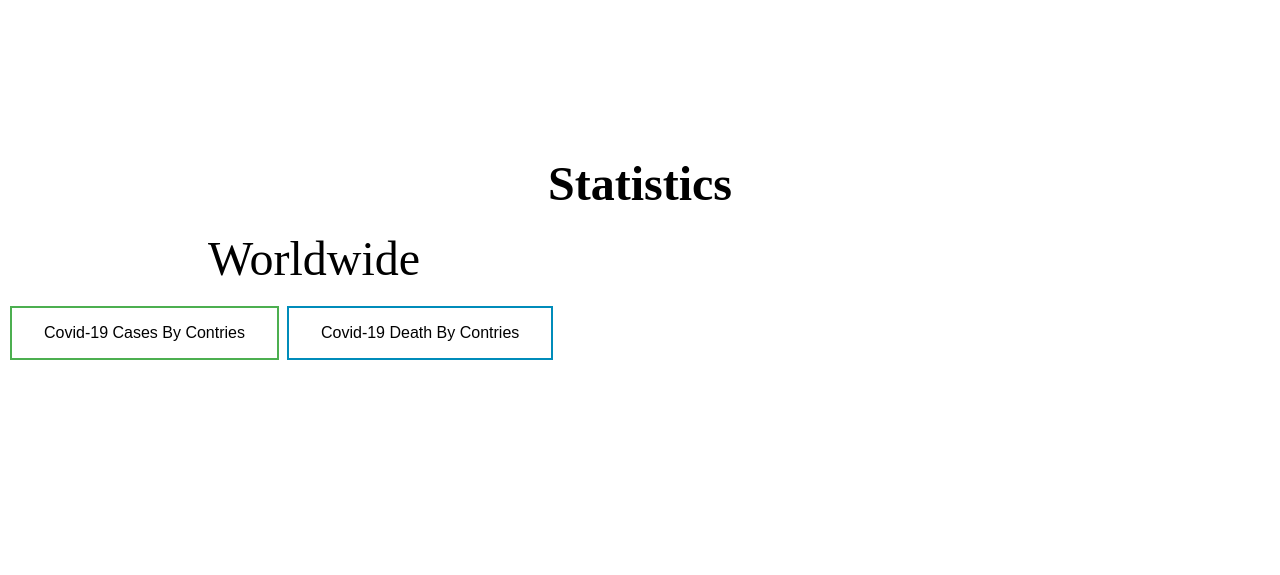
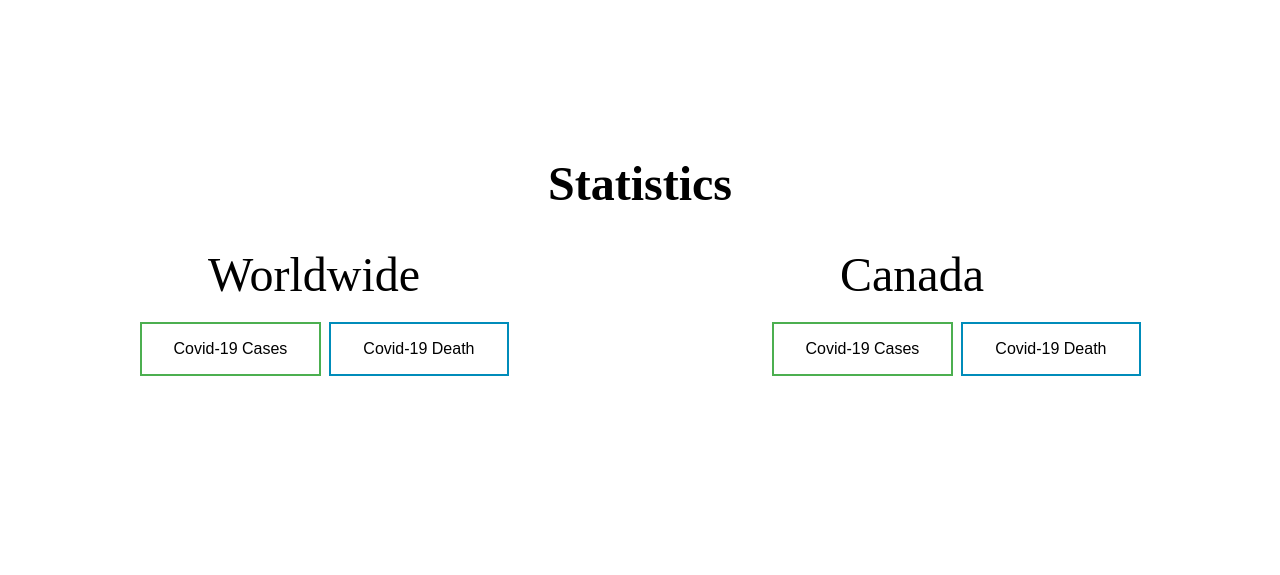
Before and after one commit to Little-T-Mouse/Jamhack2022, a Flask app: page / in a window 1280 px wide. Shown: the part 1166-1741 px from the top of the page. Run offline with Flask 2, Linux system fonts and the light colour scheme.

Commit message:
updated index.html

```diff
--- a/template/index.html
+++ b/template/index.html
@@ -79,6 +79,9 @@
         #stat{
             height: 150vh;
         }
+        .text-center {
+            text-align: center;
+        }
     </style>
     <body>
         <header>
@@ -99,9 +102,22 @@
             </section>
             <section id="stat">
                 <h1 style="text-align:center"><font size="20"><b>Statistics</b></font></h1>
-                <p style="margin-left:200px"><font size="7">Worldwide</font></p>
-                <button class="button buttong">Covid-19 Cases By Contries</button>
-                <button class="button buttonb">Covid-19 Death By Contries</button>
+                <div class="container" style="display: flex; height: 100px;">
+                    <div style="width: 50%;">
+                        <p style="margin-left:200px"><font size="7">Worldwide</font></p>
+                        <div class="text-center">
+                            <button class="button buttong">Covid-19 Cases</button>
+                            <button class="button buttonb">Covid-19 Death</button>
+                        </div>
+                    </div>
+                    <div style="flex-grow: 1;">
+                        <p style="margin-left:200px"><font size="7">Canada</font></p>
+                        <div class="text-center">
+                            <button class="button buttong">Covid-19 Cases</button>
+                            <button class="button buttonb">Covid-19 Death</button>
+                        </div>
+                    </div>
+                </div>
             </section>
         </main>
     </body>
```
